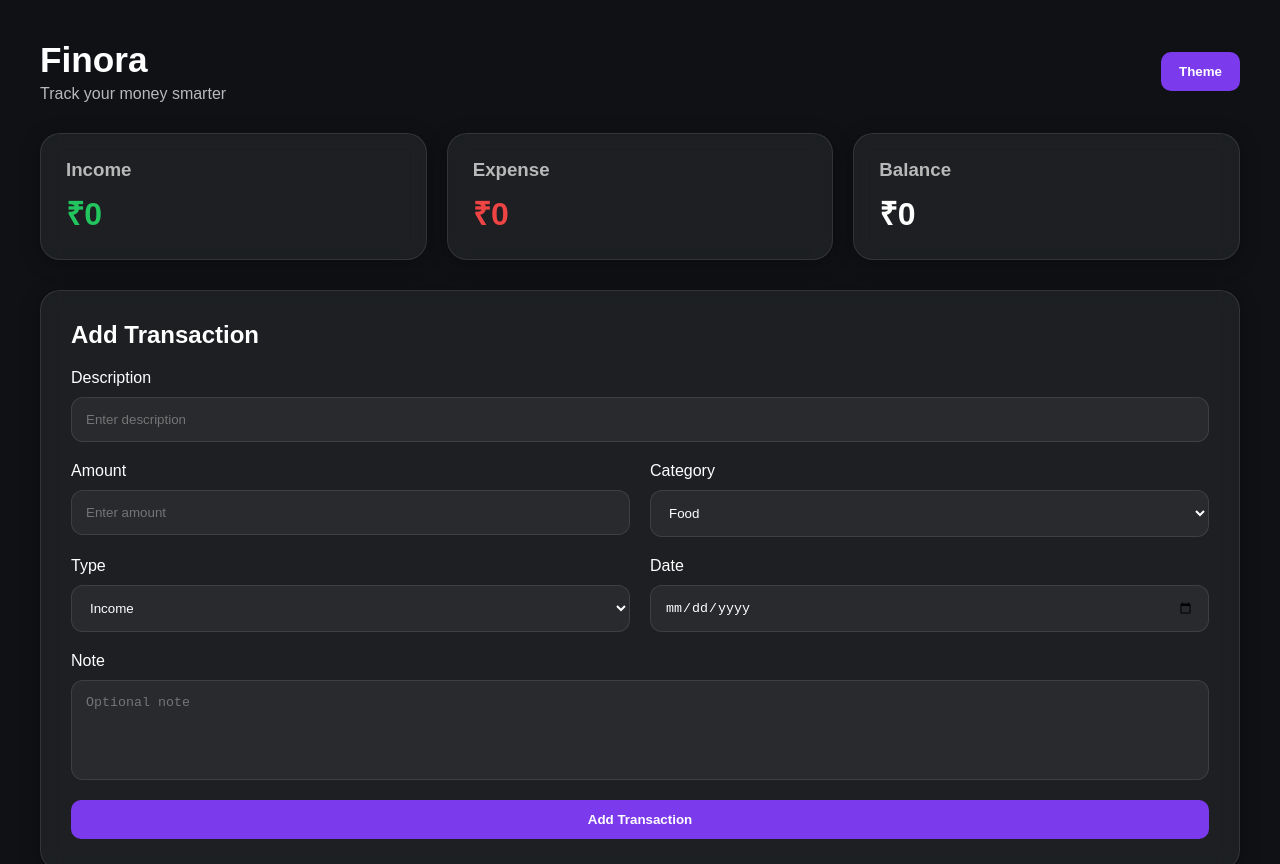
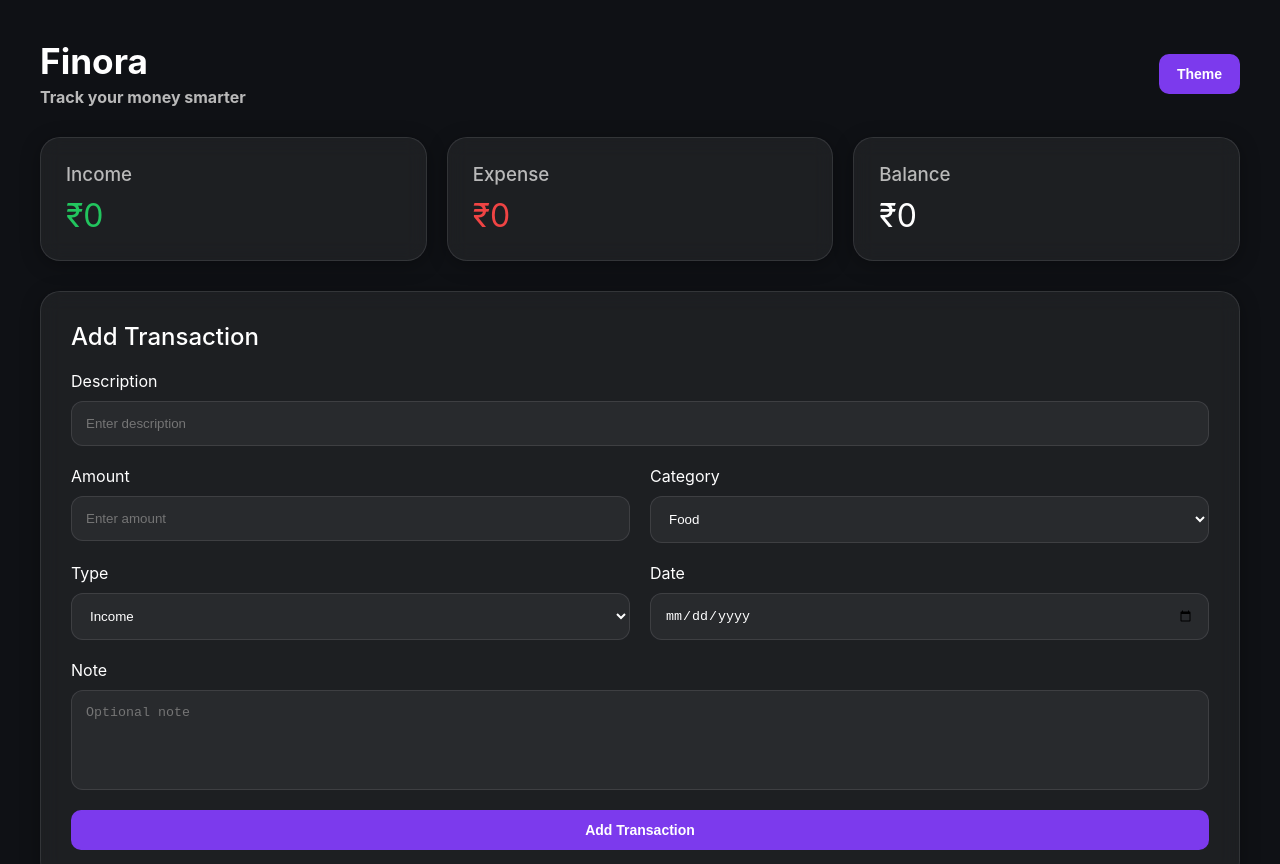
Before and after one commit to naman-0230/Finora, a plain HTML site: page index.html in a window 1280 px wide. Shown: the top 864 px of the page. Drawn offline with Linux system fonts and the light colour scheme; a script that the page names is missing.

Commit message:
updated fonts and some changes in css

```diff
--- a/style.css
+++ b/style.css
@@ -86,10 +86,7 @@ body{
   color: var(--text);
 
   font-family:
-    Arial,
-    Helvetica,
-    sans-serif;
-
+   'Inter', sans-serif;
   padding: 40px 20px;
 }
 
@@ -117,6 +114,8 @@ body{
   align-items: center;
 
   margin-bottom: 30px;
+
+  font-weight: 700;
 }
 
 .header h1{
@@ -154,6 +153,8 @@ button{
   border-radius: 10px;
 
   font-weight: bold;
+
+  font-size: 14px;
 }
 
 
@@ -192,13 +193,15 @@ button{
   margin-bottom: 10px;
 
   color: var(--secondary-text);
+
+  font-weight: 550;
 }
 
 .balance-card p{
 
   font-size: 2rem;
 
-  font-weight: bold;
+  font-weight: 400;
 }
 
 .income p{
@@ -233,6 +236,8 @@ button{
 .form-section h2{
 
   margin-bottom: 20px;
+
+  font-weight: 550;
 }
 
 
```
